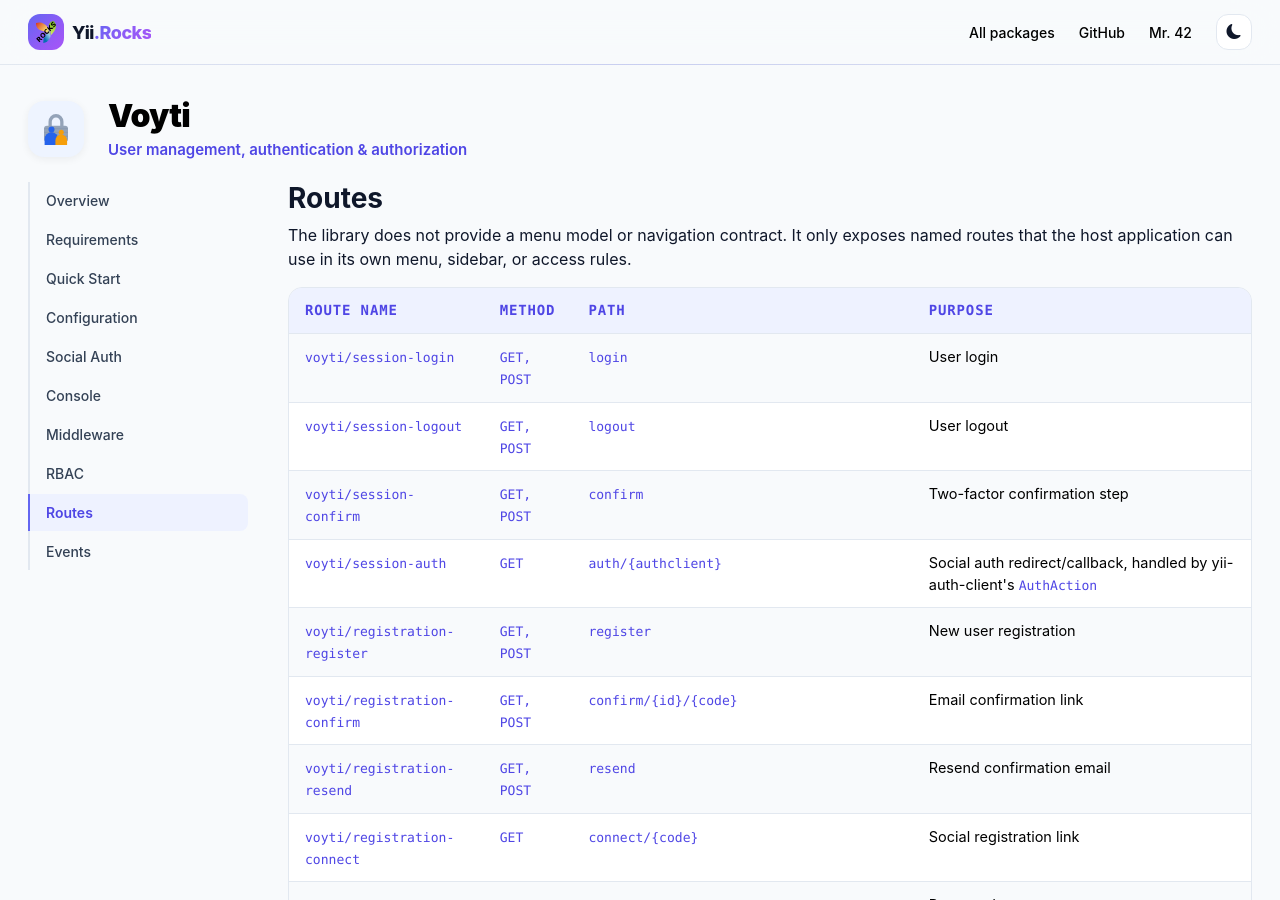
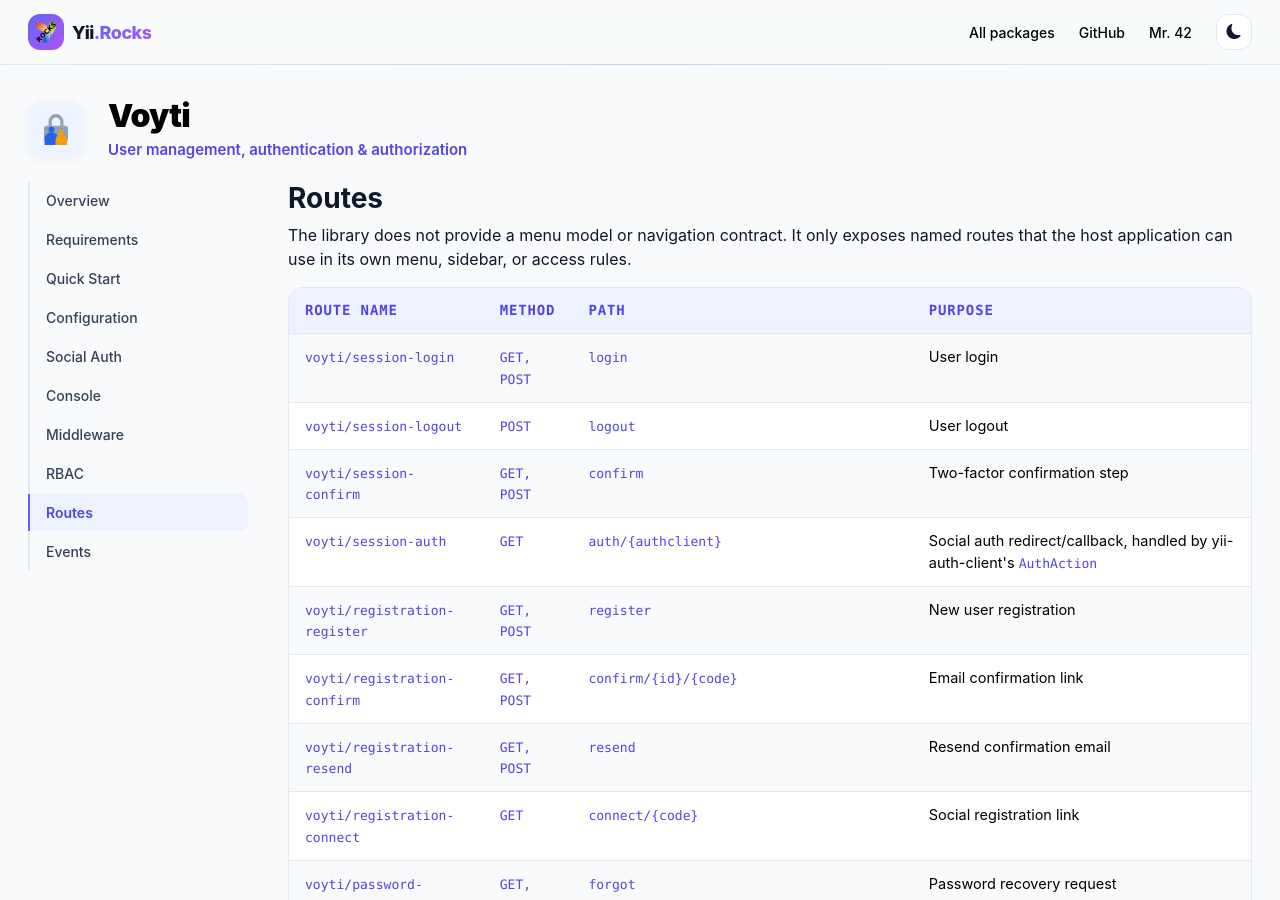
Before and after one commit to YiiRocks/YiiRocks.github.io, a Jekyll site: the page built from voyti/routes/index.html, in a window 1280 px wide and 900 px high. Built offline with Jekyll 4.4.1, drawn with Linux system fonts in a browser that asks for light colours; a style sheet for code colours, icons or effects is not loaded.

Commit message:
Update logout route to POST-only in docs

```diff
--- a/voyti/routes/index.html
+++ b/voyti/routes/index.html
@@ -22,7 +22,7 @@
                 </thead>
                 <tbody>
                     <tr><td><code>voyti/session-login</code></td><td><code>GET, POST</code></td><td><code>login</code></td><td>User login</td></tr>
-                    <tr><td><code>voyti/session-logout</code></td><td><code>GET, POST</code></td><td><code>logout</code></td><td>User logout</td></tr>
+                    <tr><td><code>voyti/session-logout</code></td><td><code>POST</code></td><td><code>logout</code></td><td>User logout</td></tr>
                     <tr><td><code>voyti/session-confirm</code></td><td><code>GET, POST</code></td><td><code>confirm</code></td><td>Two-factor confirmation step</td></tr>
                     <tr><td><code>voyti/session-auth</code></td><td><code>GET</code></td><td><code>auth/{authclient}</code></td><td>Social auth redirect/callback, handled by yii-auth-client's <code>AuthAction</code></td></tr>
                     <tr><td><code>voyti/registration-register</code></td><td><code>GET, POST</code></td><td><code>register</code></td><td>New user registration</td></tr>
```
